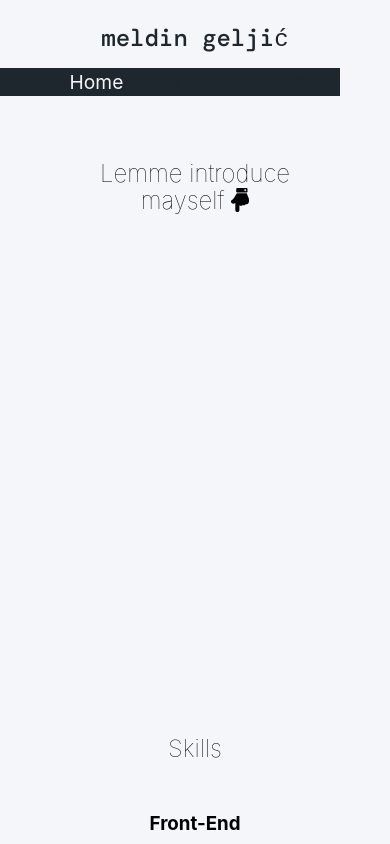
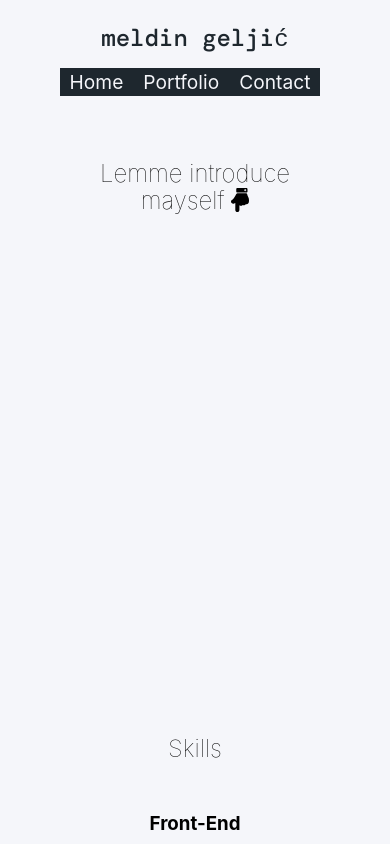
Before and after one commit to darat11/portoflio-website, a React (Create React App) app: page / in a window 390 px wide. Shown: the top 844 px of the page. Built offline with nearby package versions, Linux system fonts and the light colour scheme; a web font is replaced by a local one.

Commit message:
adjusting hover effect (fixing mistake)

```diff
--- a/src/components/header.module.css
+++ b/src/components/header.module.css
@@ -84,6 +84,9 @@
     max-width: 300px;
     justify-content: center;
     margin-left: 0;
+  }
+
+  .navItem {
     color: #f5f6fa;
     background: #1e272e;
   }
```
